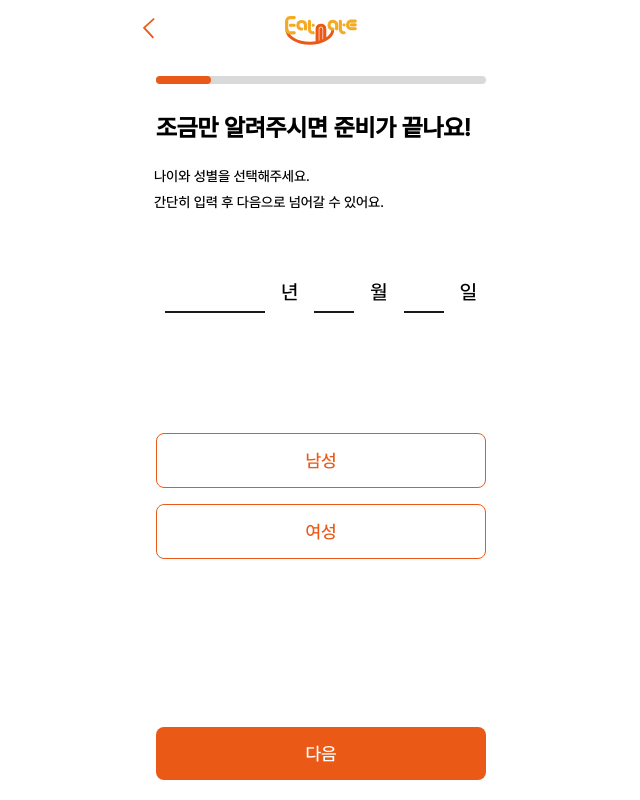
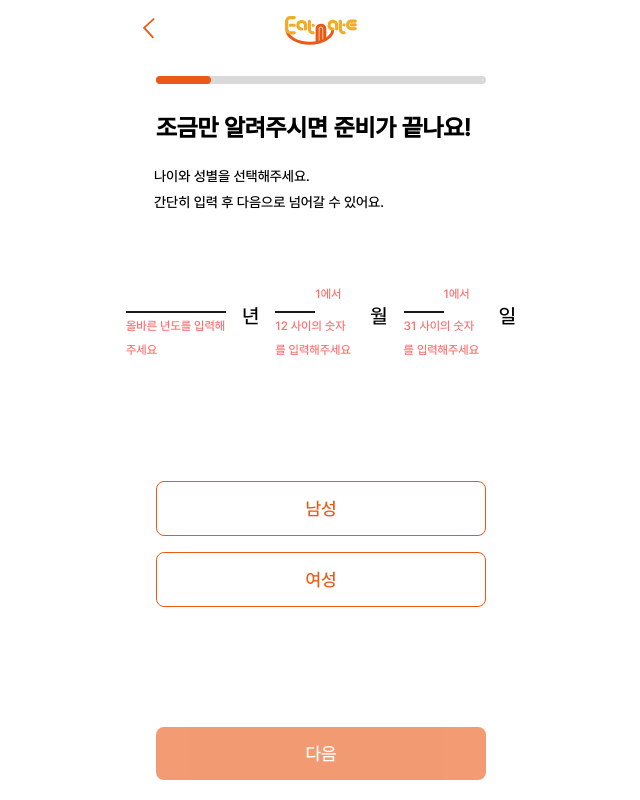
Before and after one commit to Leets-Official/EatMate-FE, a React (Vite) app: page /signup in a window 1280 px wide. Shown: the whole page, without its empty margins (319-959 px from the left). Built offline with nearby package versions, Linux system fonts and the light colour scheme.

Commit message:
feat:#5 유효성 검사 및 상태관리추가

```diff
--- a/src/components/SignUp/BirthdayGenderStep.tsx
+++ b/src/components/SignUp/BirthdayGenderStep.tsx
@@ -8,15 +8,52 @@ import {
   SelectButtonContainer,
 } from '@/styles/SignUp/SignUp.styled';
 import SignUpInput from './SignupInput';
-import { useState } from 'react';
+import { useRecoilState } from 'recoil';
+import { signupAtom } from '@/recoil/atoms/userAtom';
+import useInput from '@/hooks/use-input';
 
 const BirthdayGenderStep: React.FC<{ onNext: () => void }> = ({ onNext }) => {
-  const [selectedGender, setSelectedGender] = useState<string | null>(null);
+  const [signupState, setSignupState] = useRecoilState(signupAtom);
+
+  const year = useInput(signupState.year);
+  const month = useInput(signupState.month);
+  const day = useInput(signupState.day);
 
   const handleGenderClick = (gender: string) => {
-    setSelectedGender(gender);
+    setSignupState((prev) => ({ ...prev, gender }));
   };
 
+  const validateYear = () => {
+    return (
+      /^\d{4}$/.test(year.value) &&
+      +year.value >= 1900 &&
+      +year.value <= new Date().getFullYear()
+    );
+  };
+
+  const validateMonth = () => {
+    return (
+      /^\d{1,2}$/.test(month.value) && +month.value >= 1 && +month.value <= 12
+    );
+  };
+
+  const validateDay = () => {
+    const daysInMonth = new Date(+year.value, +month.value, 0).getDate();
+    return (
+      /^\d{1,2}$/.test(day.value) &&
+      +day.value >= 1 &&
+      +day.value <= daysInMonth
+    );
+  };
+
+  const isFormValid = () => {
+    return (
+      validateYear() &&
+      validateMonth() &&
+      validateDay() &&
+      signupState.gender! == ''
+    );
+  };
   return (
     <div>
       <MainTitle>조금만 알려주시면 준비가 끝나요!</MainTitle>
@@ -25,18 +62,41 @@ const BirthdayGenderStep: React.FC<{ onNext: () => void }> = ({ onNext }) => {
         <div>간단히 입력 후 다음으로 넘어갈 수 있어요. </div>
       </Description>
       <InputContainer>
-        <SignUpInput type="text" maxLength={4} width="100px" />
+        <SignUpInput
+          type="text"
+          maxLength={4}
+          width="100px"
+          {...year}
+          error={!validateYear()}
+          errorMessage="올바른 년도를 입력해주세요"
+        />
         <Text>년</Text>
-        <SignUpInput type="text" maxLength={2} width="40px" />
+        <SignUpInput
+          type="text"
+          maxLength={2}
+          width="40px"
+          {...month}
+          error={!validateMonth()}
+          errorMessage="1에서 12 사이의 숫자를 입력해주세요"
+        />
         <Text>월</Text>
-        <SignUpInput type="text" maxLength={2} width="40px" />
+        <SignUpInput
+          type="text"
+          maxLength={2}
+          width="40px"
+          {...day}
+          error={!validateDay()}
+          errorMessage="1에서 31 사이의 숫자를 입력해주세요"
+        />
         <Text>일</Text>
       </InputContainer>
 
       <SelectButtonContainer>
         <Button
           onClick={() => handleGenderClick('남성')}
-          variant={selectedGender === '남성' ? 'primary' : 'primary-outline'}
+          variant={
+            signupState.gender === '남성' ? 'primary' : 'primary-outline'
+          }
           size="lg"
           rounded="sm"
         >
@@ -44,7 +104,9 @@ const BirthdayGenderStep: React.FC<{ onNext: () => void }> = ({ onNext }) => {
         </Button>
         <Button
           onClick={() => handleGenderClick('여성')}
-          variant={selectedGender === '여성' ? 'primary' : 'primary-outline'}
+          variant={
+            signupState.gender === '여성' ? 'primary' : 'primary-outline'
+          }
           size="lg"
           rounded="sm"
         >
@@ -53,7 +115,13 @@ const BirthdayGenderStep: React.FC<{ onNext: () => void }> = ({ onNext }) => {
       </SelectButtonContainer>
 
       <ButtonContainer>
-        <Button onClick={onNext} variant="primary" size="lg" rounded="sm">
+        <Button
+          onClick={onNext}
+          variant="primary"
+          size="lg"
+          rounded="sm"
+          disabled={!isFormValid()}
+        >
           다음
         </Button>
       </ButtonContainer>
--- a/src/components/SignUp/SignupInput.tsx
+++ b/src/components/SignUp/SignupInput.tsx
@@ -4,8 +4,9 @@ interface InputProps {
   type?: string;
   placeholder?: string;
   value?: string;
+  maxLength?: number;
   onChange?: (e: React.ChangeEvent<HTMLInputElement>) => void;
-  maxLength?: number;
+  onBlur?: (e: React.FocusEvent<HTMLInputElement>) => void;
   error?: boolean;
   errorMessage?: string;
   width?: string;
@@ -15,8 +16,9 @@ const SignUpInput: React.FC<InputProps> = ({
   type = 'text',
   placeholder = '',
   value,
+  maxLength,
   onChange,
-  maxLength,
+  onBlur,
   error = false,
   errorMessage,
   width,
@@ -27,8 +29,9 @@ const SignUpInput: React.FC<InputProps> = ({
         type={type}
         placeholder={placeholder}
         value={value}
+        maxLength={maxLength}
         onChange={onChange}
-        maxLength={maxLength}
+        onBlur={onBlur}
         error={error}
         width={width}
       />
```
